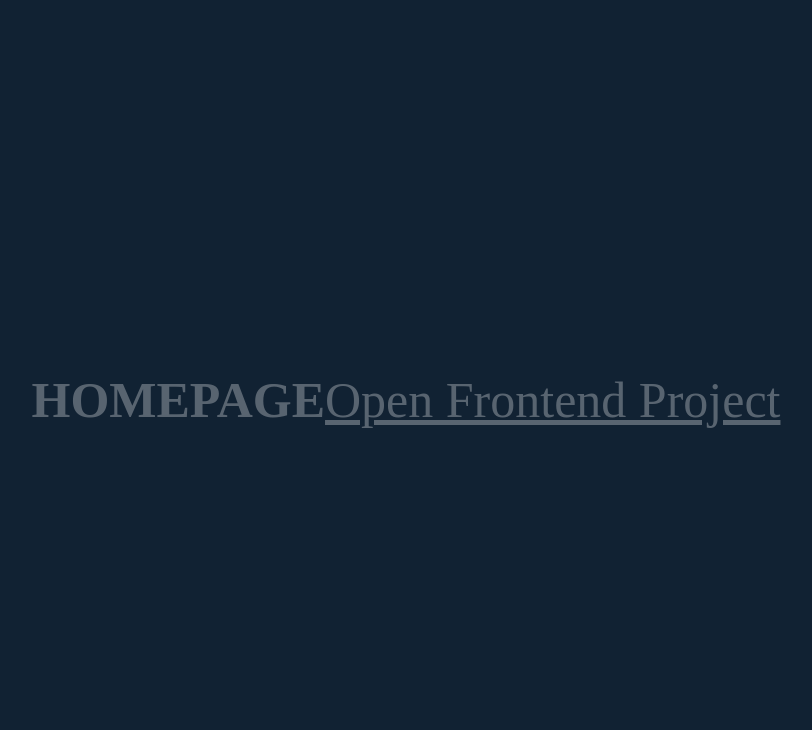
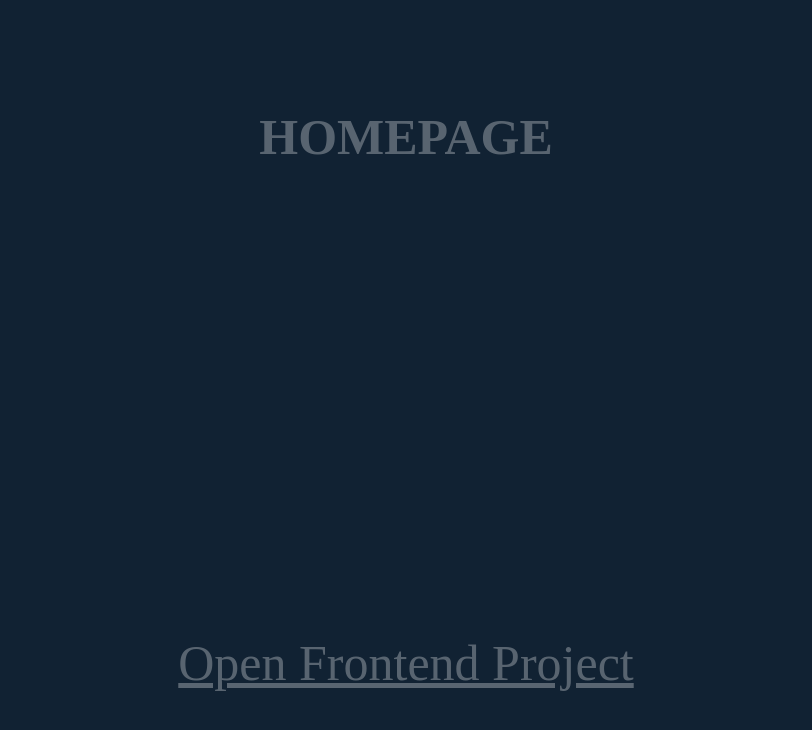
Before and after one commit to Sandeep-morya/Note_App-Backend, a website: page public/index.html in a window 1280 px wide. Shown: the whole page, without its empty margins (234-1046 px from the left). Drawn offline with Linux system fonts and the light colour scheme.

Commit message:
homepage added

```diff
--- a/public/style.css
+++ b/public/style.css
@@ -6,10 +6,8 @@
 body{
     width: 100vw;
     height: 100vh;
-    display: flex;
-    justify-content: center;
-    align-content: center;
-    align-items: center;
+    display: grid;
+    place-items: center;
     background-color: #123;
 }
 body *{
```
